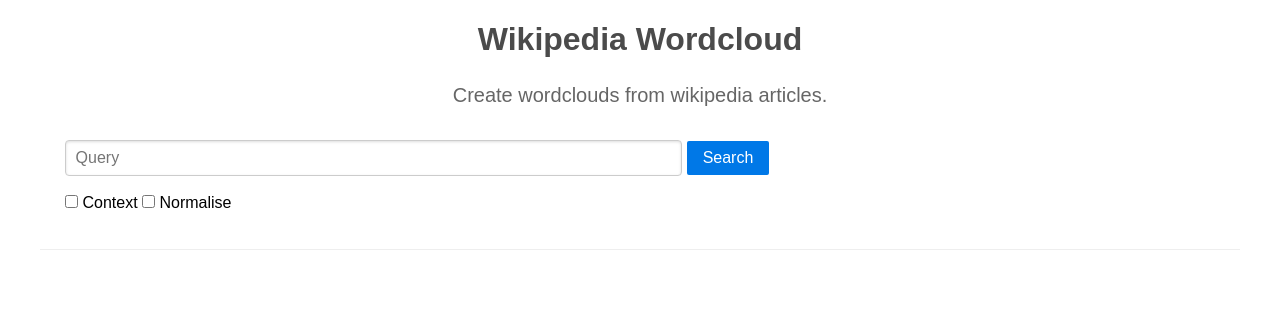
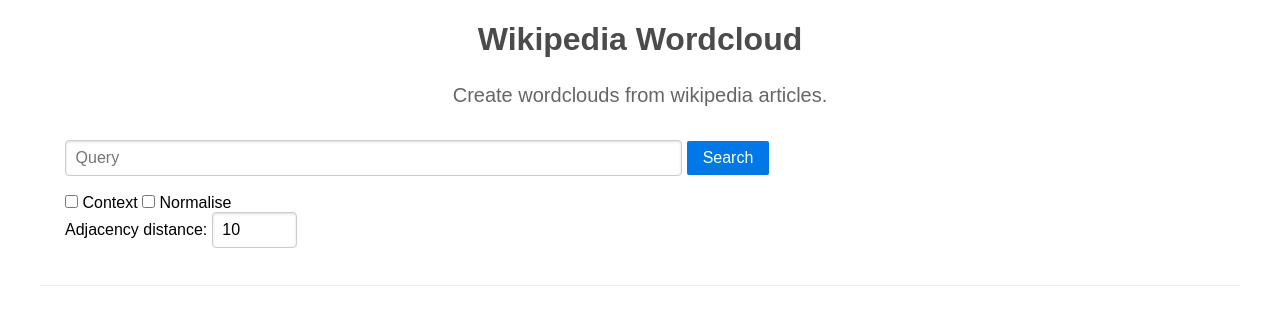
Before and after one commit to ir-grupp12/projekt, a Flask app: page / in a window 1280 px wide. Shown: the top 325 px of the page. Run offline with Flask 2, Linux system fonts and the light colour scheme.

Commit message:
Input for distance added.

```diff
--- a/server.py
+++ b/server.py
@@ -22,6 +22,7 @@ def wordcloud():
     wikisum = False
     context = False
     limit = 3
+    dist = 10
 
     # Set the search result limit using the limit parameter
     if request.args.has_key("limit"):
@@ -30,13 +31,16 @@ def wordcloud():
     if request.args.has_key("context"):
         context = request.args.get("context") == "on"
 
+    if request.args.has_key("dist"):
+        dist = min(200, int(request.args.get("dist")))
+
     query = request.args.get("query")
     results = wikifetcher.fetch(query, limit)
 
     docs = [doc for title, doc in results]
 
     if context:
-        tags = make_context(docs, query, normalised=request.args.has_key("norm"))
+        tags = make_context(docs, query, normalised=request.args.has_key("norm"), NUM_ADJ_WORDS=dist)
     else:
         tags = make_tags(docs, query, normalised=request.args.has_key("norm"))
 
@@ -81,9 +85,7 @@ def make_tags(docs, query, normalised=False):
 
 
 
-def make_context(docs, query, normalised=False):
-    # number of adjacent words on each side to extract
-    NUM_ADJ_WORDS = 10
+def make_context(docs, query, normalised=False, NUM_ADJ_WORDS = 10):
     # how much weight to give proximity
     DISTANCE_WEIGHT = 3.0
     # specifies length of data to return
--- a/templates/index.html
+++ b/templates/index.html
@@ -32,6 +32,12 @@
 							<input type="checkbox" name="norm" id="norm_checkbox">
 							Normalise
 						</label>
+						<br />
+
+						<label for="dist">
+							Adjacency distance:
+							<input type="number" name="dist" id="dist_range" min="1" max="200" value="10">
+						</label>
 					</fieldset>
 				</form>
 			</div>
@@ -62,6 +68,8 @@
 				input[0].checked = true;
 			if(input[0].type == "text")
 				input[0].value = val;
+			if(input[0].type == "number")
+				input[0].value = val;
 		}
 	}
 
```
Also changed, not shown: templates/wordcloud.html (+1 -7 lines).
